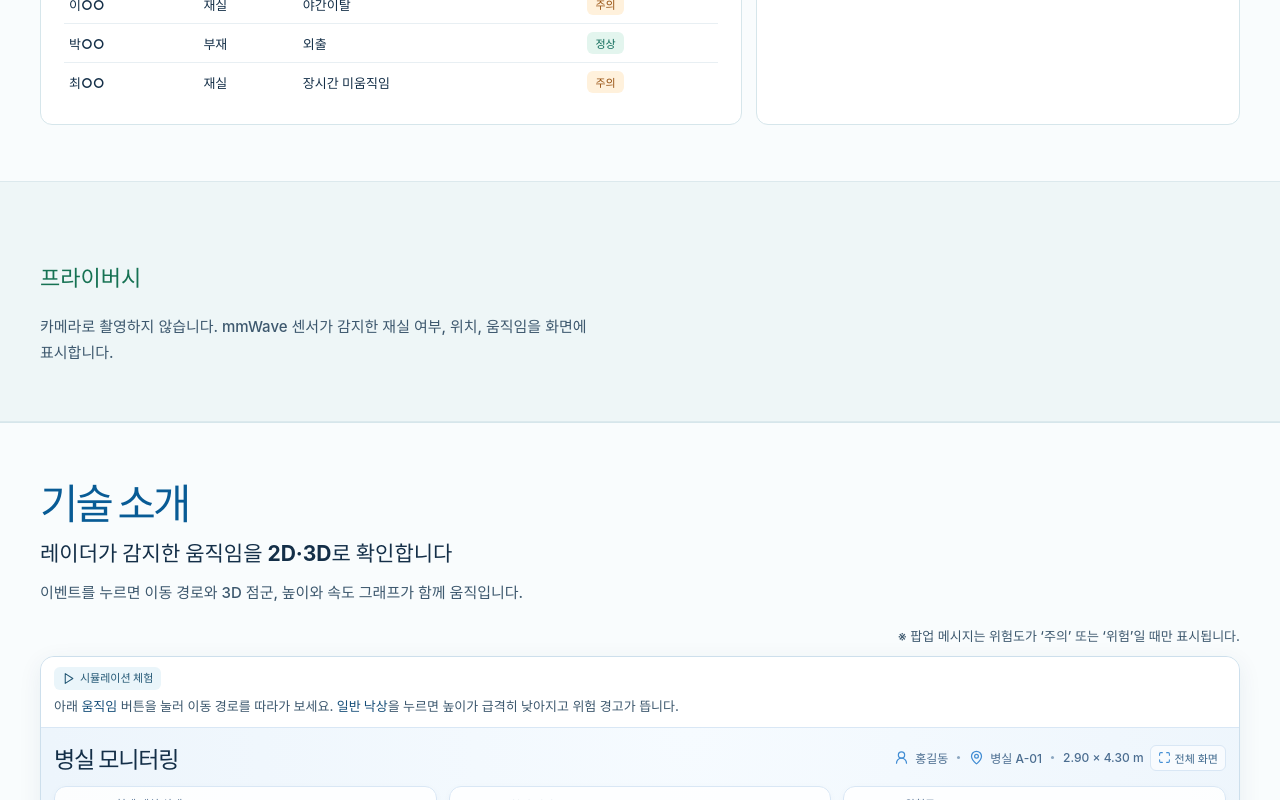
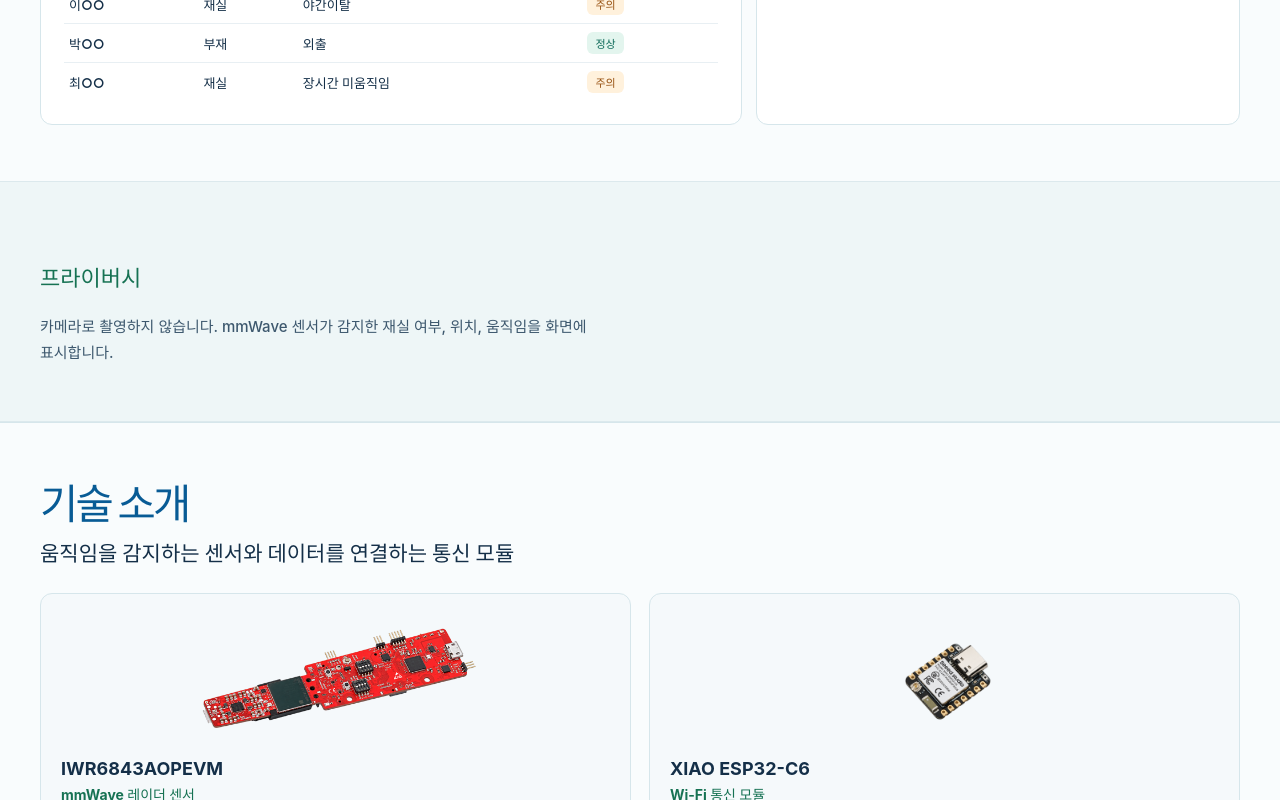
Before and after one commit to wldnjs1126/DASH_BOARD, a React (Vite) app: page / in a window 1280 px wide. Shown: the part 2000-2800 px from the top of the page. Built offline with nearby package versions, Linux system fonts and the light colour scheme; no server answers.

Commit message:
Introduce radar and Wi-Fi hardware before the workflow and simulation

```diff
--- a/src/Landing.tsx
+++ b/src/Landing.tsx
@@ -7,6 +7,7 @@ import {
 } from 'lucide-react'
 import { Brand } from './Brand.tsx'
 import sensorPhoto from './mmwave-sensor.png'
+import wifiPhoto from './xiao-esp32-c6.png'
 import { Room3D } from './Room3D.tsx'
 import { frameAt, historyAt, ROOM, SCENARIO_BY_ID, ZONE } from './scenarios.ts'
 import { FloorPlan } from './visuals.tsx'
@@ -221,6 +222,41 @@ export function Landing({ dashboardPreview, signedIn }: { dashboardPreview: Reac
         <div className="landing-shell landing-detail-section">
           <div className="landing-section-heading">
             <h2 id="technology-title" className="landing-group-title">기술 소개</h2>
+            <p className="landing-section-subtitle">움직임을 감지하는 센서와 데이터를 연결하는 통신 모듈</p>
+          </div>
+          <div className="landing-hardware">
+            <article>
+              <div className="landing-hardware-photo"><img src={sensorPhoto} alt="레이더 센서 보드" width={543} height={181} loading="lazy" decoding="async" /></div>
+              <div><h3>IWR6843AOPEVM</h3><p className="landing-hardware-role">mmWave 레이더 센서</p>
+                <p>60GHz 대역의 전파로 대상의 거리와 움직임을 감지하는 센서입니다. 카메라 촬영 없이 위치와 높이 변화를 점군 데이터로 파악합니다.</p>
+                <a href="https://www.ti.com/tool/IWR6843AOPEVM" target="_blank" rel="noreferrer">TI 제품 정보 ↗</a></div>
+            </article>
+            <article>
+              <div className="landing-hardware-photo"><img className="landing-hardware-wifi" src={wifiPhoto} alt="Seeed Studio XIAO ESP32-C6 통신 보드" width={320} height={320} loading="lazy" decoding="async" /></div>
+              <div><h3>XIAO ESP32-C6</h3><p className="landing-hardware-role">Wi-Fi 통신 모듈</p>
+                <p>Wi-Fi를 갖춘 소형 마이크로컨트롤러 보드입니다. 센서에서 수집한 데이터를 무선으로 전달해 모니터링 시스템과 연결하는 역할을 합니다.</p>
+                <a href="https://wiki.seeedstudio.com/xiao_esp32c6_getting_started/" target="_blank" rel="noreferrer">Seeed Studio 제품 정보 ↗</a></div>
+            </article>
+          </div>
+        </div>
+
+        <section id="how-it-works" className="landing-shell landing-workflow" aria-labelledby="workflow-title">
+          <div className="landing-section-heading">
+            <h3 className="landing-subsection-title" id="workflow-title">작동 방식</h3>
+            <p className="landing-section-subtitle">센서 신호가 돌봄 정보로 바뀌는 과정</p>
+          </div>
+          <ol className="landing-steps">
+            {stages.map(({ icon: Icon, title, text }, index) =>
+              <li key={title}><span className="landing-step-icon"><Icon aria-hidden="true" /></span><h4>{title}</h4><p>{text}</p>
+                {index < stages.length - 1 && <ChevronRight className="landing-step-arrow" size={18} aria-hidden="true" />}
+              </li>,
+            )}
+          </ol>
+        </section>
+
+        <section className="landing-shell landing-detail-section" aria-labelledby="simulation-title">
+          <div className="landing-section-heading">
+            <h3 id="simulation-title" className="landing-subsection-title">시뮬레이션</h3>
             <p className="landing-section-subtitle">레이더가 감지한 움직임을 2D·3D로 확인합니다</p>
             <p>이벤트를 누르면 이동 경로와 3D 점군, 높이와 속도 그래프가 함께 움직입니다.</p>
           </div>
@@ -232,21 +268,6 @@ export function Landing({ dashboardPreview, signedIn }: { dashboardPreview: Reac
             </div>
             {dashboardPreview}
           </div>
-        </div>
-
-        <section id="how-it-works" className="landing-shell landing-workflow" aria-labelledby="workflow-title">
-          <div className="landing-section-heading landing-workflow-heading">
-            <h3 className="landing-subsection-title" id="workflow-title">작동 방식</h3>
-            <p className="landing-section-subtitle">센서 신호가 돌봄 정보로 바뀌는 과정</p>
-            <img className="landing-workflow-sensor" src={sensorPhoto} alt="mmWave 레이더 센서 보드" width={543} height={181} loading="lazy" decoding="async" />
-          </div>
-          <ol className="landing-steps">
-            {stages.map(({ icon: Icon, title, text }, index) =>
-              <li key={title}><span className="landing-step-icon"><Icon aria-hidden="true" /></span><h4>{title}</h4><p>{text}</p>
-                {index < stages.length - 1 && <ChevronRight className="landing-step-arrow" size={18} aria-hidden="true" />}
-              </li>,
-            )}
-          </ol>
         </section>
 
         <section id="features" className="landing-service" aria-labelledby="features-title">
--- a/src/landing.css
+++ b/src/landing.css
@@ -159,13 +159,16 @@
 .landing-benefits h3, .landing-steps h4 { margin: 10px 0 6px; font-size: 16px; letter-spacing: -.04em; }
 .landing-benefits p, .landing-steps p { color: var(--landing-muted); font-size: 14px; line-height: 1.7; }
 .landing-workflow { padding-block: clamp(34px, 4.8vw, 62px) clamp(29px, 4.1vw, 54px); }
-.landing-workflow-heading {
-  display: grid; grid-template-columns: minmax(0, max-content) clamp(112px, 24vw, 255px);
-  align-items: center; column-gap: clamp(12px, 3vw, 34px);
-}
-.landing-workflow-heading > h3 { grid-column: 1; grid-row: 1; align-self: end; }
-.landing-workflow-heading > p { grid-column: 1; grid-row: 2; align-self: start; }
-.landing-workflow-sensor { grid-column: 2; grid-row: 1 / span 2; display: block; width: 100%; height: auto; }
+.landing-hardware { display: grid; grid-template-columns: repeat(2, minmax(0, 1fr)); gap: 18px; margin-top: 24px; }
+.landing-hardware article { min-width: 0; padding: 20px; border: 1px solid var(--landing-line); border-radius: 12px; background: #f5f9fb; }
+.landing-hardware-photo { height: 128px; display: grid; place-items: center; margin-bottom: 16px; }
+.landing-hardware-photo img { display: block; width: min(100%, 300px); height: auto; max-height: 128px; object-fit: contain; }
+.landing-hardware-photo .landing-hardware-wifi { width: 156px; max-height: 128px; }
+.landing-hardware h3 { font-size: 18px; color: var(--landing-ink); margin: 0; }
+.landing-hardware p { color: var(--landing-muted); font-size: 14px; line-height: 1.7; margin-top: 8px; }
+.landing-hardware .landing-hardware-role { color: #167253; font-weight: 700; margin-top: 4px; }
+.landing-hardware a { display: inline-block; color: #317491; font-size: 12px; margin-top: 12px; }
+@media (max-width: 650px) { .landing-hardware { grid-template-columns: 1fr; gap: 12px; } }
 .landing-steps {
   display: grid; grid-template-columns: repeat(5, minmax(0, 1fr)); list-style: none;
   gap: 20px; margin: 24px 0 23px; padding: 0;
```
Also changed, not shown: src/xiao-esp32-c6.png (added).
